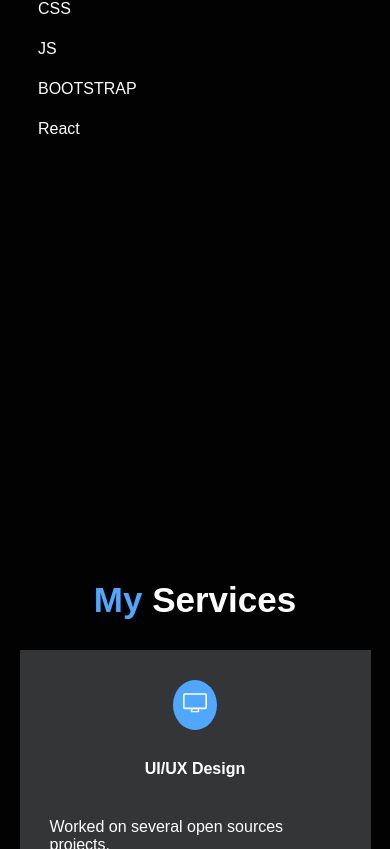
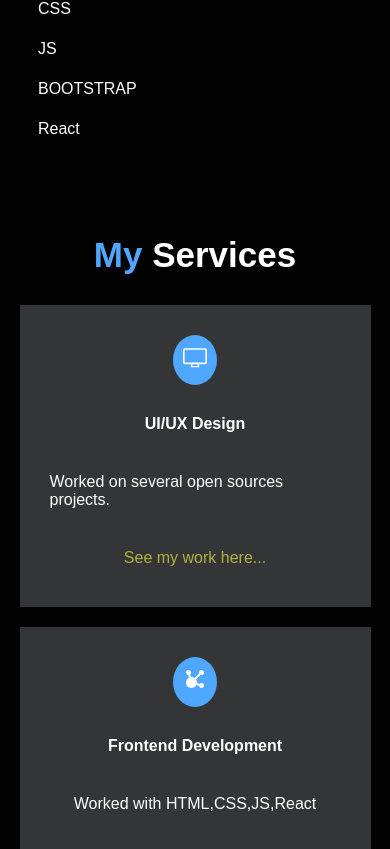
Before and after one commit to Akshai-muraleedharan/my-react-portfolio, a React (Create React App) app: page / in a window 390 px wide. Shown: the part 1535-2384 px from the top of the page. Built offline with nearby package versions, Linux system fonts and the light colour scheme.

Commit message:
final update

```diff
--- a/src/Components/About.css
+++ b/src/Components/About.css
@@ -15,7 +15,7 @@
 
 .container-about{
     background-color: var(--primary);
-    height: 104vh;
+    /* height: 104vh; */
     position: relative;
 }
 .container-about h1{
@@ -42,7 +42,7 @@
     margin: 0 auto;
     max-width: 1136px;
     /* background-color: #312f2f;  */
-    height: 70vh;
+    /* height: 70vh; */
 }
 
 .about-content{
@@ -150,9 +150,7 @@
     .about-content{
         padding-left: 30px;
     }
-    .container-about{
-        height: 144vh;
-    }
+
     .about-content h2{
         font-size: 16px;
     }
--- a/src/Components/Contact.css
+++ b/src/Components/Contact.css
@@ -18,7 +18,7 @@
 
 .contact-container{
     background-color: var(--primary);
-    height: 100vh;
+    /* height: 100vh; */
 }
 
 .contact-container h1{
@@ -36,7 +36,7 @@
     width: 80vw;
     margin: 0px auto;
      /* background-color: #312f2f;  */
-     height: 80vh;
+     /* height: 80vh; */
      display: flex;
     align-items: center;
 }
@@ -93,15 +93,6 @@ form button{
         padding: 0px  0px 0px 20px;
         width: 91%;
     }
-    .contact-container{
-        height: 100vh;
-    }
+
 
 }
-
-@media screen and (min-width:768px) and (max-width:801px){
-    .contact-container{
-        height: 110vh;
-    }
-
-}
--- a/src/Components/Footer.css
+++ b/src/Components/Footer.css
@@ -18,10 +18,11 @@
 
 footer{
     background-color: var(--footer);
-    height: 10vh;
+    padding: 20px 0px;
     display: flex;
     justify-content: center;
     align-items: center;
+    margin-top: 30px;
 }
 
 footer h4{
--- a/src/Components/Home.css
+++ b/src/Components/Home.css
@@ -14,12 +14,15 @@
     --media: #d3d0d0;
 }
 
+body{
+    background-color: var(--primary);
+}
 
-.container{
+/* .container{
     background-color: var(--primary);
     /* border-bottom: 1px solid orange; */
-    height: 85vh;
-}
+    /* height: 85vh;
+} */
 
 .wrapper{
     margin: 0 auto;
--- a/src/Components/Services.css
+++ b/src/Components/Services.css
@@ -16,10 +16,7 @@
 
 }
 
-.service-container{
-    background-color: var(--primary);
-    height: 100vh;
-}
+
 
 .service-container h2{
     color: var(--secondary);
@@ -38,7 +35,7 @@
     margin: 0 auto;
     width: 1136px;
     /* background-color: #312f2f; */
-    height: 50vh;
+    /* height: 50vh; */
     display: grid;
     grid-template-columns: 1fr 1fr 1fr;
     column-gap: 20px;
@@ -77,36 +74,30 @@
 @media screen and (min-width:220px) and (max-width:570px){
     .ser-wrapper{
         margin: 0 auto;
-        width: 90vw;
+        width: 90%;
         /* background-color: #312f2f; */
-        height: 40vh;
+        /* height: 40vh; */
         display: grid;
         grid-template-columns: 1fr ;
         row-gap: 20px;
     }
 
-    .service-container{
-        background-color: var(--primary);
-        height: 180vh;
-    }
+
 }
 
 @media screen and (min-width:572px) and (max-width:1070px){
     .ser-wrapper{
         margin: 0 auto;
-        width: 90vw;
+        width: 90%;
         /* background-color: #312f2f; */
-        height: 40vh;
+        /* height: 40vh; */
         display: grid;
         grid-template-columns: 1fr  ;
         row-gap: 20px;
 
     }
 
-    .service-container{
-        background-color: var(--primary);
-        height: 190vh;
-    }
+
 
 
 }
--- a/src/Components/Services.jsx
+++ b/src/Components/Services.jsx
@@ -7,6 +7,7 @@ import { FaCircleNodes } from "react-icons/fa6";
 
 function Services() {
     return (
+
         <section className='service-container' id='services-section'>
             <h2><span>My</span>  Services</h2>
             <div className='ser-wrapper'>
```
